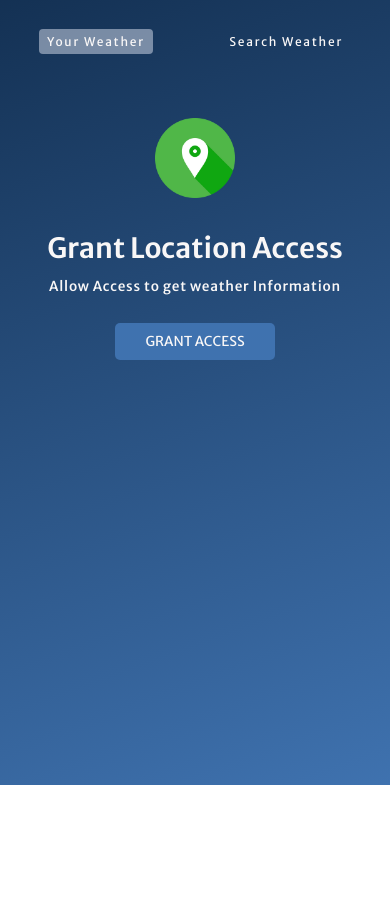
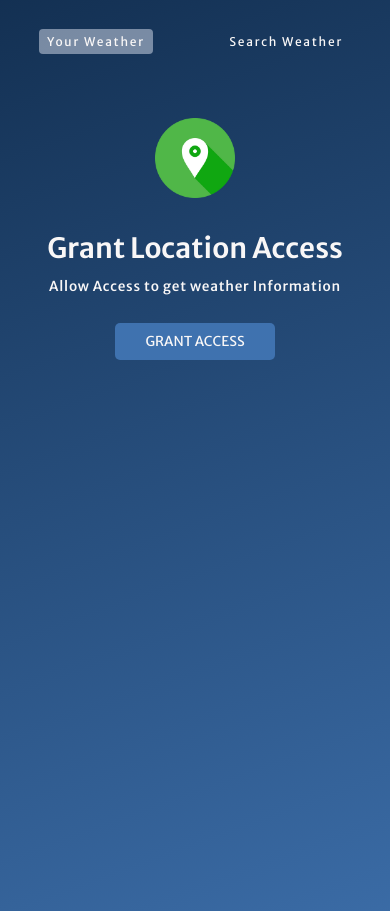
Before and after one commit to lakshyadeepgogoi/Weather-App, a plain HTML site: page index.html in a window 390 px wide. Shown: the part 59-970 px from the top of the page. Before the commit the page ends 844 px from the top, so only its background shows below. Drawn offline with Linux system fonts and the light colour scheme.

Commit message:
js media query updated

```diff
--- a/style.css
+++ b/style.css
@@ -19,6 +19,7 @@
     height: 100vh;
     color: var(--colorLight2);
     background-image: linear-gradient(160deg, #112d4e 0%, #3f72af 100%);
+
 }
 
 h1{
@@ -265,6 +266,7 @@ h1{
         font-size: 1.75rem;
     }
 
+
     .tab-container {
         margin-top: 2rem;
         width: 80%;
@@ -273,6 +275,14 @@ h1{
     .tab {
         font-size: 0.75rem;
     }
+    .wrapper{
+        height: 130vh;
+    }
+
+
+
+}
+@media (max-width: 768px) {
     .parameter-container {
         flex-direction: column;
         align-items: center;
```
